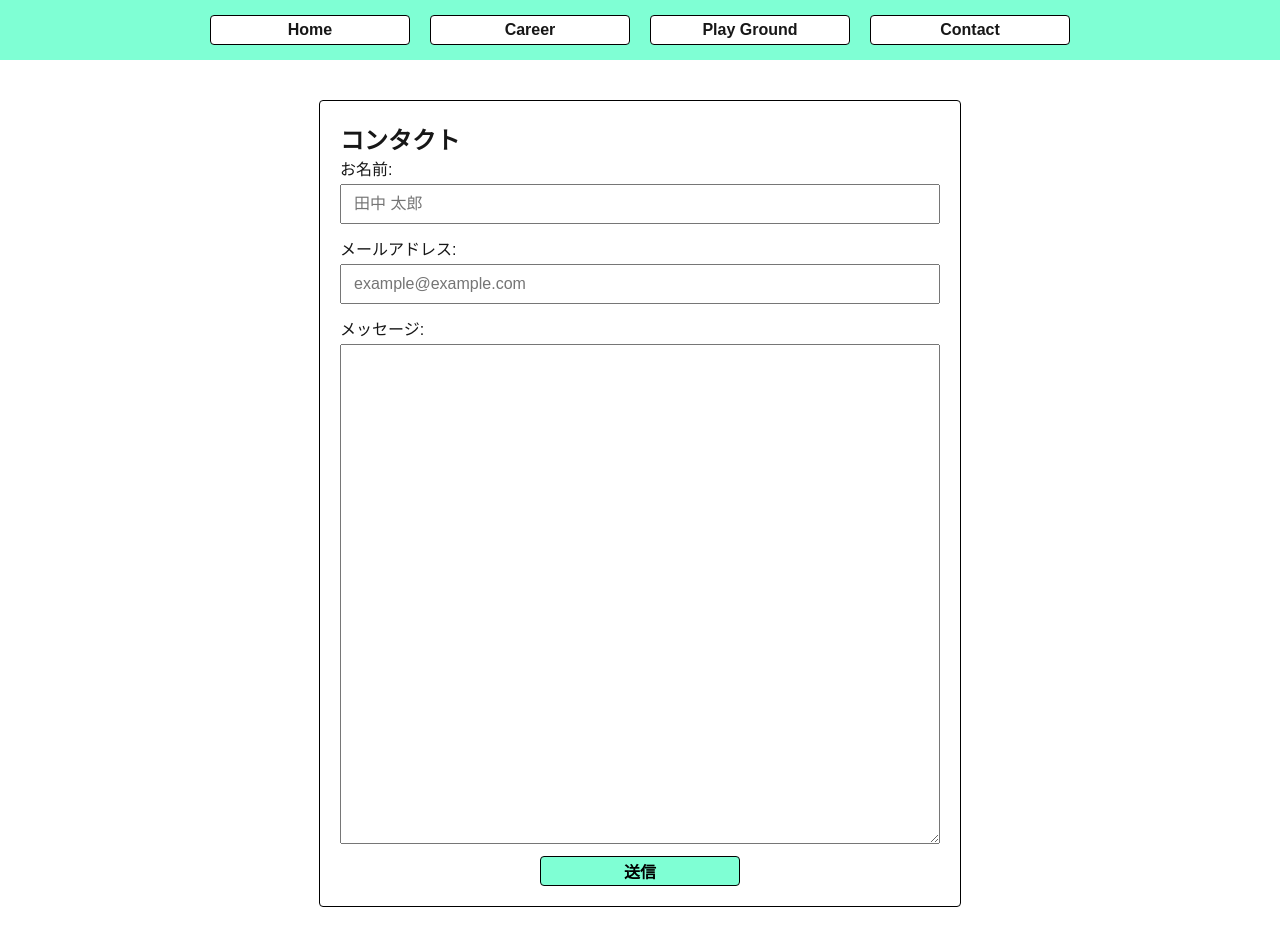
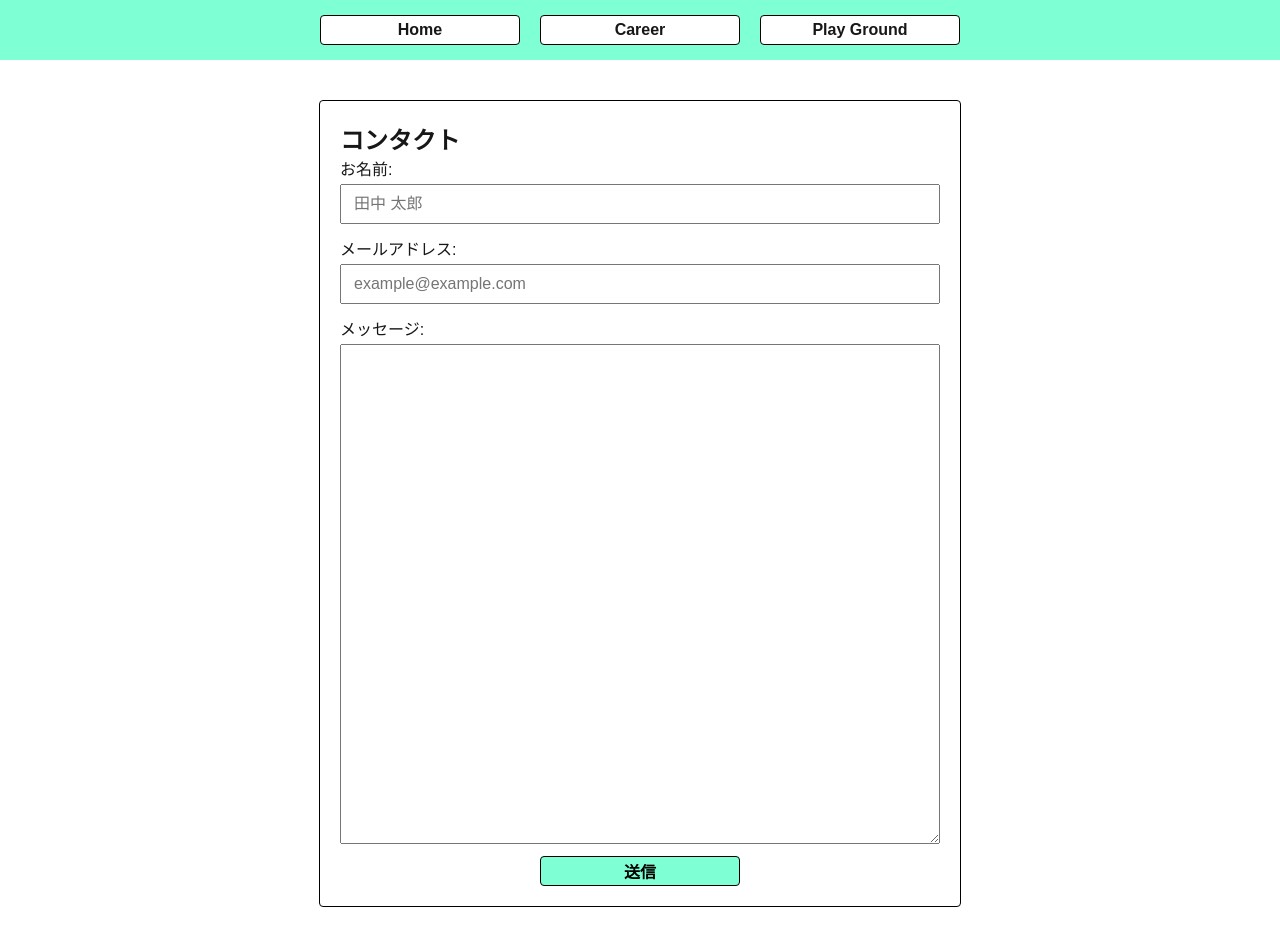
Before and after one commit to TatsuA-labs/my_portfolio, a Next.js app: page /contact in a window 1280 px wide. Shown: the top 946 px of the page. Built offline with nearby package versions, Linux system fonts and the light colour scheme.

Commit message:
Contactの非表示

```diff
--- a/app/_components/Header.tsx
+++ b/app/_components/Header.tsx
@@ -8,7 +8,7 @@ const Header = () => {
 				<LinkButton href="/" title="Home" />
 				<LinkButton href="/career" title="Career" />
 				<LinkButton href="/play_ground" title="Play Ground" />
-				<LinkButton href="/contact" title="Contact" />
+				{/* <LinkButton href="/contact" title="Contact" /> */}
 			</nav>
 		</header>
 	);
```
